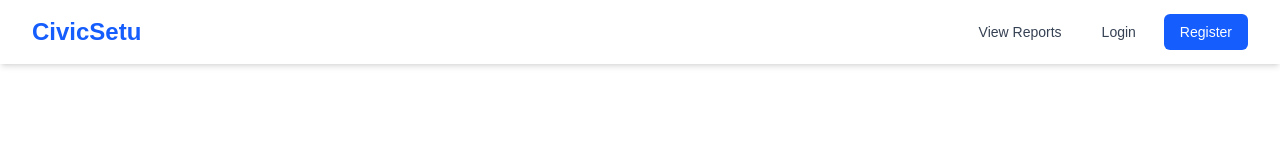
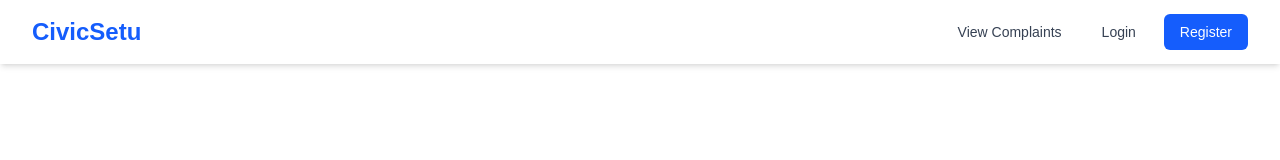
Before and after one commit to yatharthgill/CivicSetu, a Next.js app in the folder frontend/: page / in a window 1280 px wide. Shown: the top 160 px of the page. Built offline with nearby package versions, Linux system fonts and the light colour scheme; no server answers.

Commit message:
fix: update navbar links from 'View Reports' and 'Report Issue' to 'View Complaints' and 'Complaint'

```diff
--- a/frontend/src/components/Navbar.js
+++ b/frontend/src/components/Navbar.js
@@ -23,7 +23,7 @@ export default function Navbar() {
 
                     <div className="hidden sm:ml-6 sm:flex sm:items-center space-x-4">
                         <Link href="/reports" className="text-gray-700 hover:text-blue-600 px-3 py-2 rounded-md text-sm font-medium">
-                            View Reports
+                            View Complaints
                         </Link>
                         {user ? (
                             <>
@@ -34,7 +34,7 @@ export default function Navbar() {
                                     My Status
                                 </Link>
                                 <Link href="/submit" className="bg-blue-600 text-white px-4 py-2 rounded-md text-sm font-medium hover:bg-blue-700">
-                                    Report Issue
+                                    Complaint
                                 </Link>
                                 {user.role === 'admin' && (
                                     <>
```
